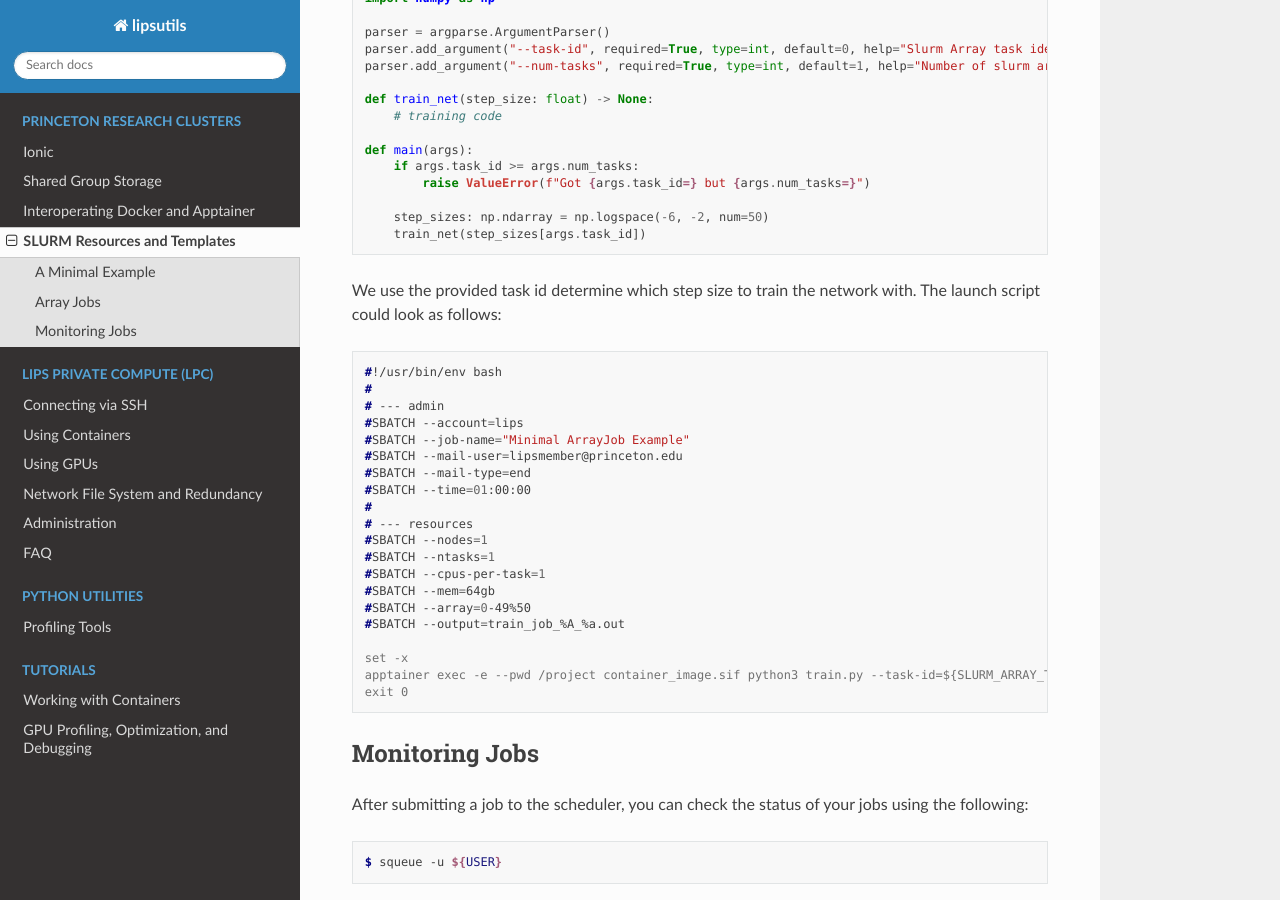
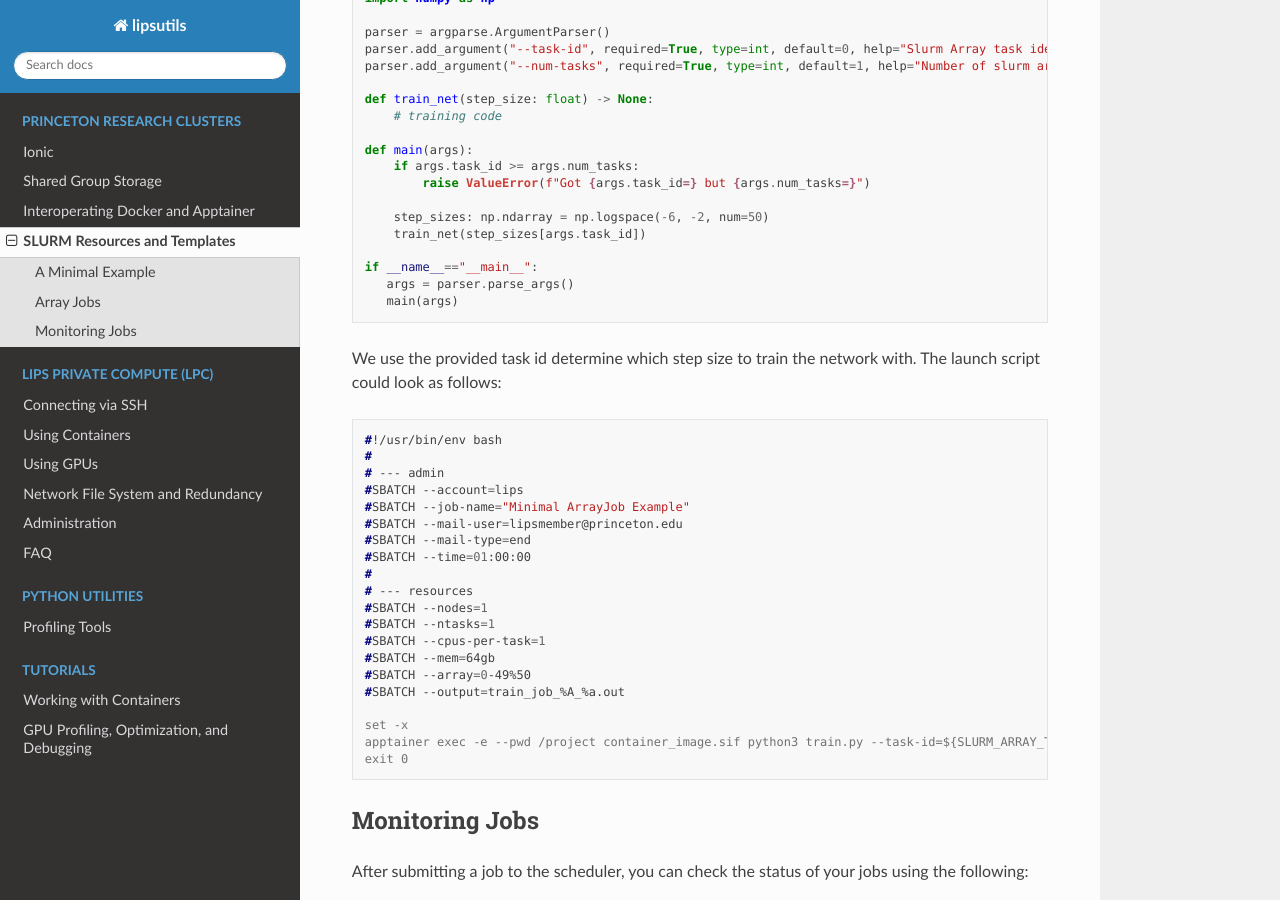
Before and after one commit to PrincetonLIPS/lipsutils, a Sphinx documentation site: the page built from docs/cluster-utils/slurm.rst, in a window 1280 px wide and 900 px high, scrolled down 1634 px. Built offline with Sphinx 7.4.7 and the Read the Docs theme 3.1.0, drawn with Linux system fonts in a browser that asks for light colours.

Commit message:
doc: update slurm example to show argument parsing

```diff
--- a/docs/cluster-utils/slurm.rst
+++ b/docs/cluster-utils/slurm.rst
@@ -89,6 +89,10 @@ For instance, suppose the workload script looks like:
        step_sizes: np.ndarray = np.logspace(-6, -2, num=50)
        train_net(step_sizes[args.task_id])
 
+   if __name__=="__main__":
+      args = parser.parse_args()
+      main(args)
+
 We use the provided task id determine which step size to train the network with. The launch script could look as follows:
 
 .. code-block:: console
```
